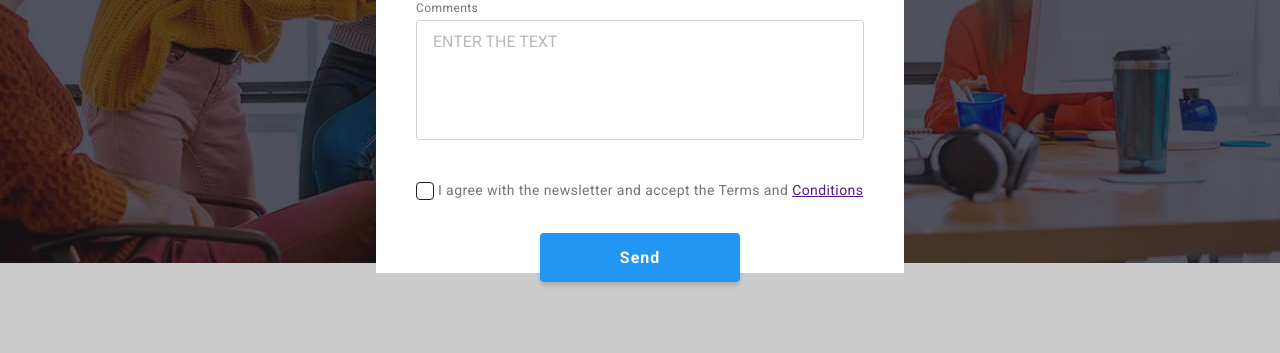
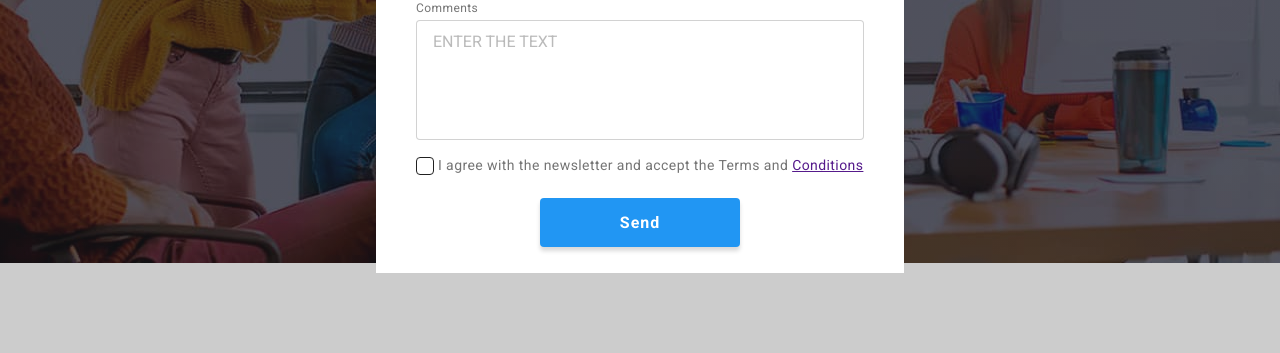
Before and after one commit to AlinaNarolska/goit-markup-hw-06, a plain HTML site: page index.html in a window 1280 px wide. Both pictures are taken after a click on the button "Request our service". Shown: the part 417-770 px from the top of the page. Drawn offline with nearby package versions, Linux system fonts and the light colour scheme.

Commit message:
Update styles.css

```diff
--- a/css/styles.css
+++ b/css/styles.css
@@ -498,10 +498,7 @@ button {
 	font-weight:var(--main-font-weight);
 	line-height: 1.71;
 	color:var(--plus-color);
-	margin-top: 25px;
-	margin-bottom: 30px;
-
-
+	margin-bottom: 20px;
 }
 
 .modal-form-submit{
```
